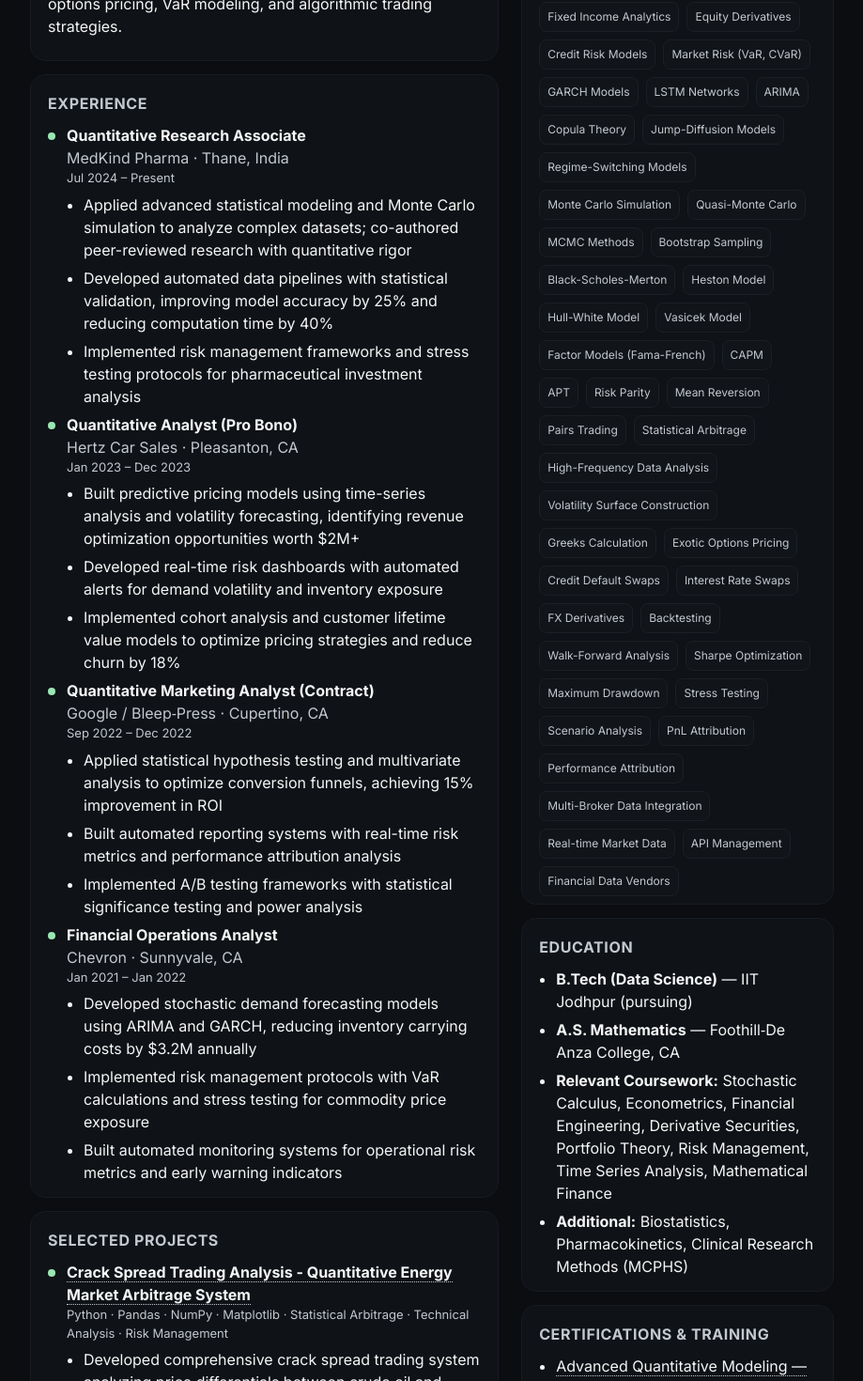
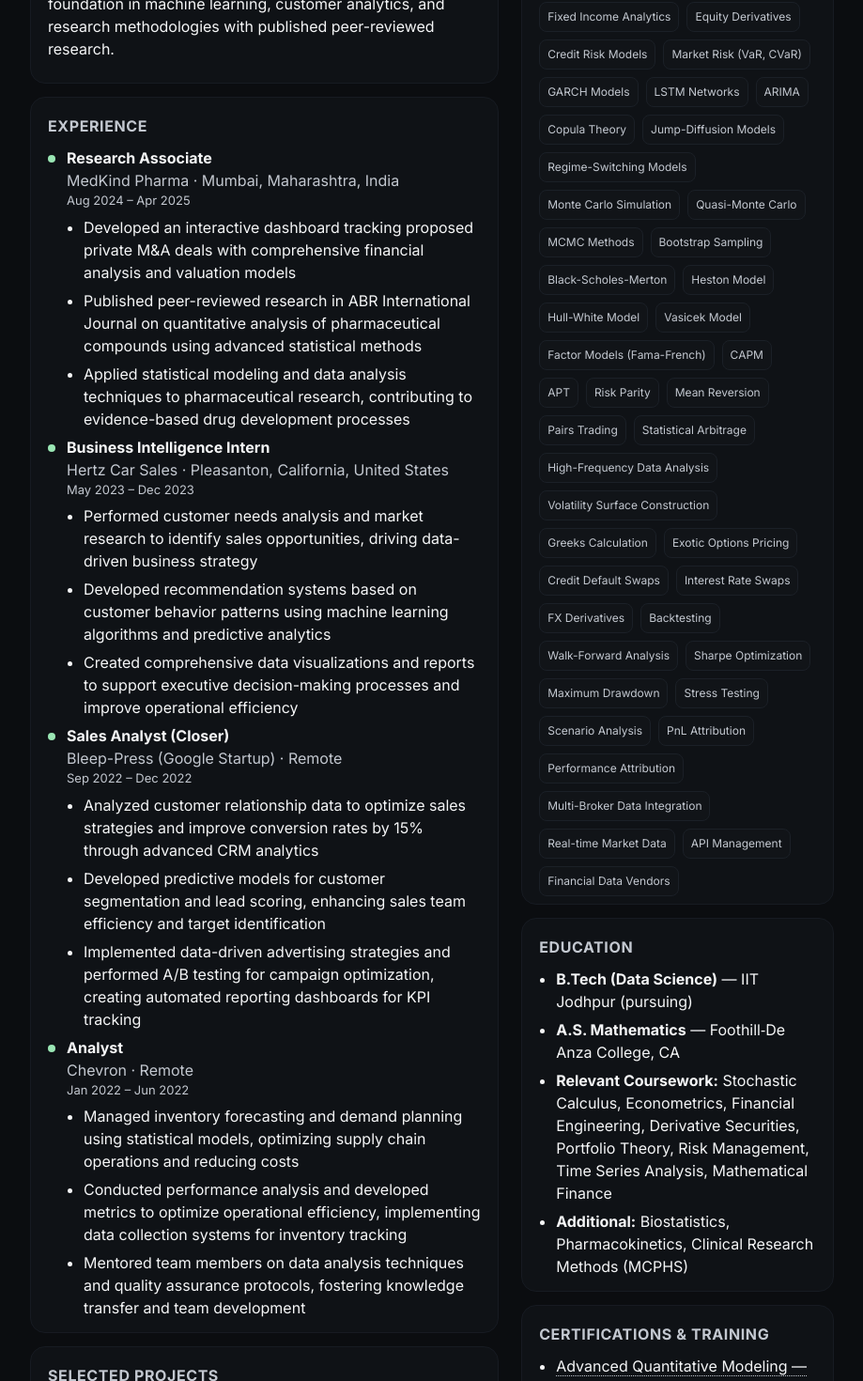
Before and after one commit to sohammirajkar/SohumMirazkar_Resume, a React (Vite) app: page / in a window 1280 px wide. Shown: the part 400-1870 px from the top of the page at 94% size, without its empty margins (180-1099 px from the left). Built offline with nearby package versions, Linux system fonts and the light colour scheme.

Commit message:
upated desc

```diff
--- a/src/resume/App.tsx
+++ b/src/resume/App.tsx
@@ -54,51 +54,51 @@ const skills = [
 
 const experiences: Experience[] = [
   {
-    role: 'Quantitative Research Associate',
+    role: 'Research Associate',
     org: 'MedKind Pharma',
-    location: 'Thane, India',
-    start: 'Jul 2024',
-    end: 'Present',
+    location: 'Mumbai, Maharashtra, India',
+    start: 'Aug 2024',
+    end: 'Apr 2025',
     bullets: [
-      'Applied advanced statistical modeling and Monte Carlo simulation to analyze complex datasets; co-authored peer-reviewed research with quantitative rigor',
-      'Developed automated data pipelines with statistical validation, improving model accuracy by 25% and reducing computation time by 40%',
-      'Implemented risk management frameworks and stress testing protocols for pharmaceutical investment analysis'
+      'Developed an interactive dashboard tracking proposed private M&A deals with comprehensive financial analysis and valuation models',
+      'Published peer-reviewed research in ABR International Journal on quantitative analysis of pharmaceutical compounds using advanced statistical methods',
+      'Applied statistical modeling and data analysis techniques to pharmaceutical research, contributing to evidence-based drug development processes'
     ]
   },
   {
-    role: 'Quantitative Analyst (Pro Bono)',
+    role: 'Business Intelligence Intern',
     org: 'Hertz Car Sales',
-    location: 'Pleasanton, CA',
-    start: 'Jan 2023',
+    location: 'Pleasanton, California, United States',
+    start: 'May 2023',
     end: 'Dec 2023',
     bullets: [
-      'Built predictive pricing models using time-series analysis and volatility forecasting, identifying revenue optimization opportunities worth $2M+',
-      'Developed real-time risk dashboards with automated alerts for demand volatility and inventory exposure',
-      'Implemented cohort analysis and customer lifetime value models to optimize pricing strategies and reduce churn by 18%'
+      'Performed customer needs analysis and market research to identify sales opportunities, driving data-driven business strategy',
+      'Developed recommendation systems based on customer behavior patterns using machine learning algorithms and predictive analytics',
+      'Created comprehensive data visualizations and reports to support executive decision-making processes and improve operational efficiency'
     ]
   },
   {
-    role: 'Quantitative Marketing Analyst (Contract)',
-    org: 'Google / Bleep‑Press',
-    location: 'Cupertino, CA',
+    role: 'Sales Analyst (Closer)',
+    org: 'Bleep-Press (Google Startup)',
+    location: 'Remote',
     start: 'Sep 2022',
     end: 'Dec 2022',
     bullets: [
-      'Applied statistical hypothesis testing and multivariate analysis to optimize conversion funnels, achieving 15% improvement in ROI',
-      'Built automated reporting systems with real-time risk metrics and performance attribution analysis',
-      'Implemented A/B testing frameworks with statistical significance testing and power analysis'
+      'Analyzed customer relationship data to optimize sales strategies and improve conversion rates by 15% through advanced CRM analytics',
+      'Developed predictive models for customer segmentation and lead scoring, enhancing sales team efficiency and target identification',
+      'Implemented data-driven advertising strategies and performed A/B testing for campaign optimization, creating automated reporting dashboards for KPI tracking'
     ]
   },
   {
-    role: 'Financial Operations Analyst',
+    role: 'Analyst',
     org: 'Chevron',
-    location: 'Sunnyvale, CA',
-    start: 'Jan 2021',
-    end: 'Jan 2022',
+    location: 'Remote',
+    start: 'Jan 2022',
+    end: 'Jun 2022',
     bullets: [
-      'Developed stochastic demand forecasting models using ARIMA and GARCH, reducing inventory carrying costs by $3.2M annually',
-      'Implemented risk management protocols with VaR calculations and stress testing for commodity price exposure',
-      'Built automated monitoring systems for operational risk metrics and early warning indicators'
+      'Managed inventory forecasting and demand planning using statistical models, optimizing supply chain operations and reducing costs',
+      'Conducted performance analysis and developed metrics to optimize operational efficiency, implementing data collection systems for inventory tracking',
+      'Mentored team members on data analysis techniques and quality assurance protocols, fostering knowledge transfer and team development'
     ]
   }
 ]
@@ -338,7 +338,7 @@ export default function App() {
     <div className="container">
       <header className="header">
         <div className="name">Sohum Mirazkar</div>
-        <div className="title">Quantitative Finance • Data Science • Risk Analytics</div>
+        <div className="title">Data Science • Business Intelligence • Research Analytics</div>
         <div className="toplinks">
           {links.map(l => (
             <a
@@ -363,7 +363,7 @@ export default function App() {
           <section className="card">
             <h2>Professional Summary</h2>
             <p>
-              Quantitative Finance specialist with expertise in derivatives pricing, risk modeling, and portfolio optimization. Proven track record building production-grade financial models, implementing advanced statistical methods, and delivering data-driven insights for investment decisions. Strong mathematical foundation with hands-on experience in options pricing, VaR modeling, and algorithmic trading strategies.
+              Data Science and Business Intelligence specialist with expertise in statistical modeling, predictive analytics, and data-driven decision making. Proven track record in developing interactive dashboards, recommendation systems, and advanced analytics solutions across pharmaceutical, automotive, and technology sectors. Strong foundation in machine learning, customer analytics, and research methodologies with published peer-reviewed research.
             </p>
           </section>
 
```
